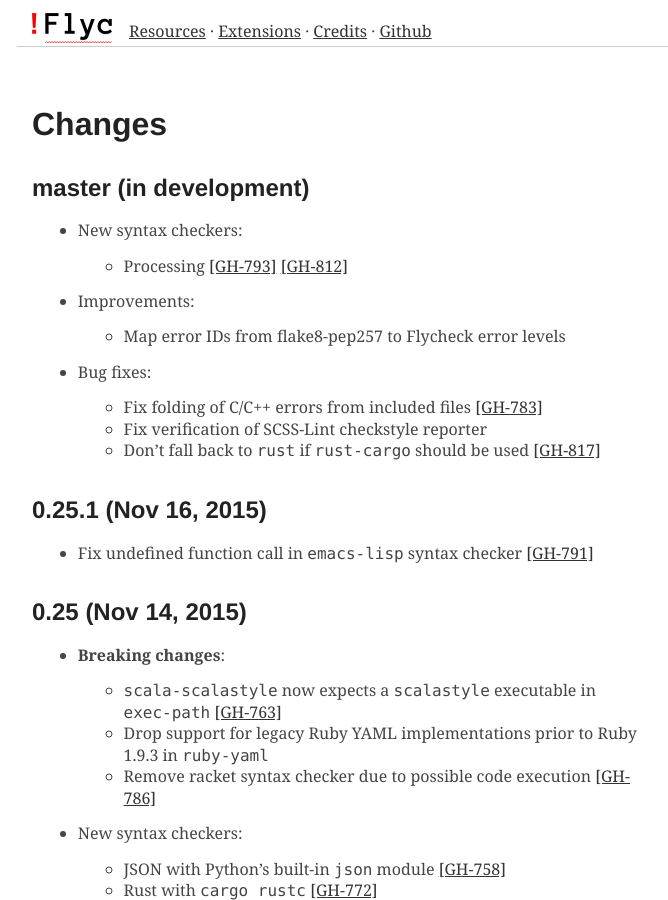
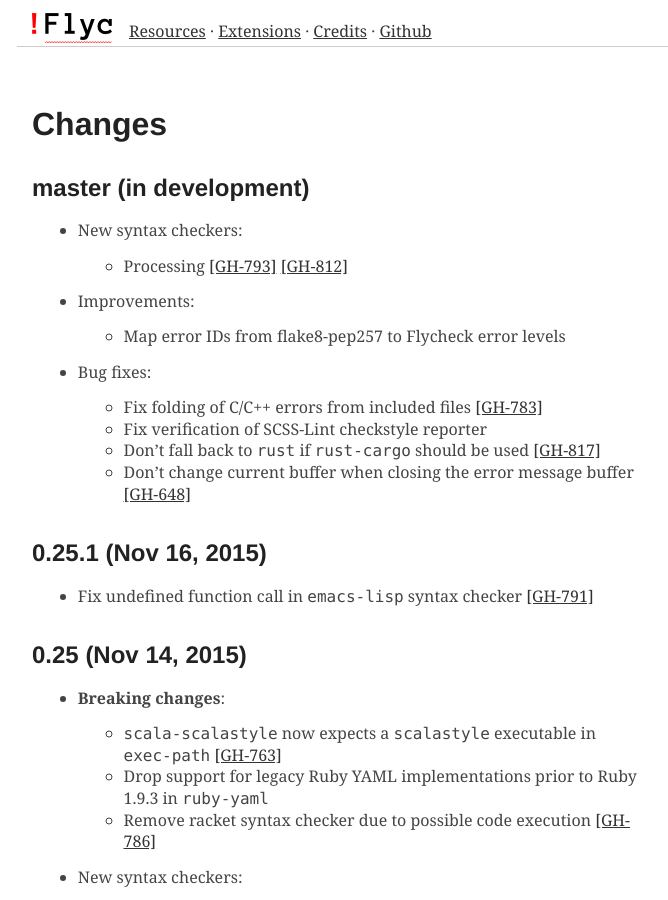
Before and after one commit to cmarqu/flycheck.github.io, a Jekyll site: the page built from changes.md, in a window 1280 px wide and 900 px high. Shown: the whole window, without its empty margins (258-926 px from the left). Built offline with Jekyll 4.4.1, drawn with Linux system fonts in a browser that asks for light colours; some web fonts are replaced.

Commit message:
Update manual from flycheck/flycheck@1404451

```diff
--- a/_includes/changes.md
+++ b/_includes/changes.md
@@ -14,6 +14,7 @@
   - Fix folding of C/C++ errors from included files [[GH-783]](https://github.com/flycheck/flycheck/issues/783)
   - Fix verification of SCSS-Lint checkstyle reporter
   - Don’t fall back to `rust` if `rust-cargo` should be used [[GH-817]](https://github.com/flycheck/flycheck/issues/817)
+  - Don’t change current buffer when closing the error message buffer [[GH-648]](https://github.com/flycheck/flycheck/issues/648)
 
 0.25.1 (Nov 16, 2015)
 =====================
```
